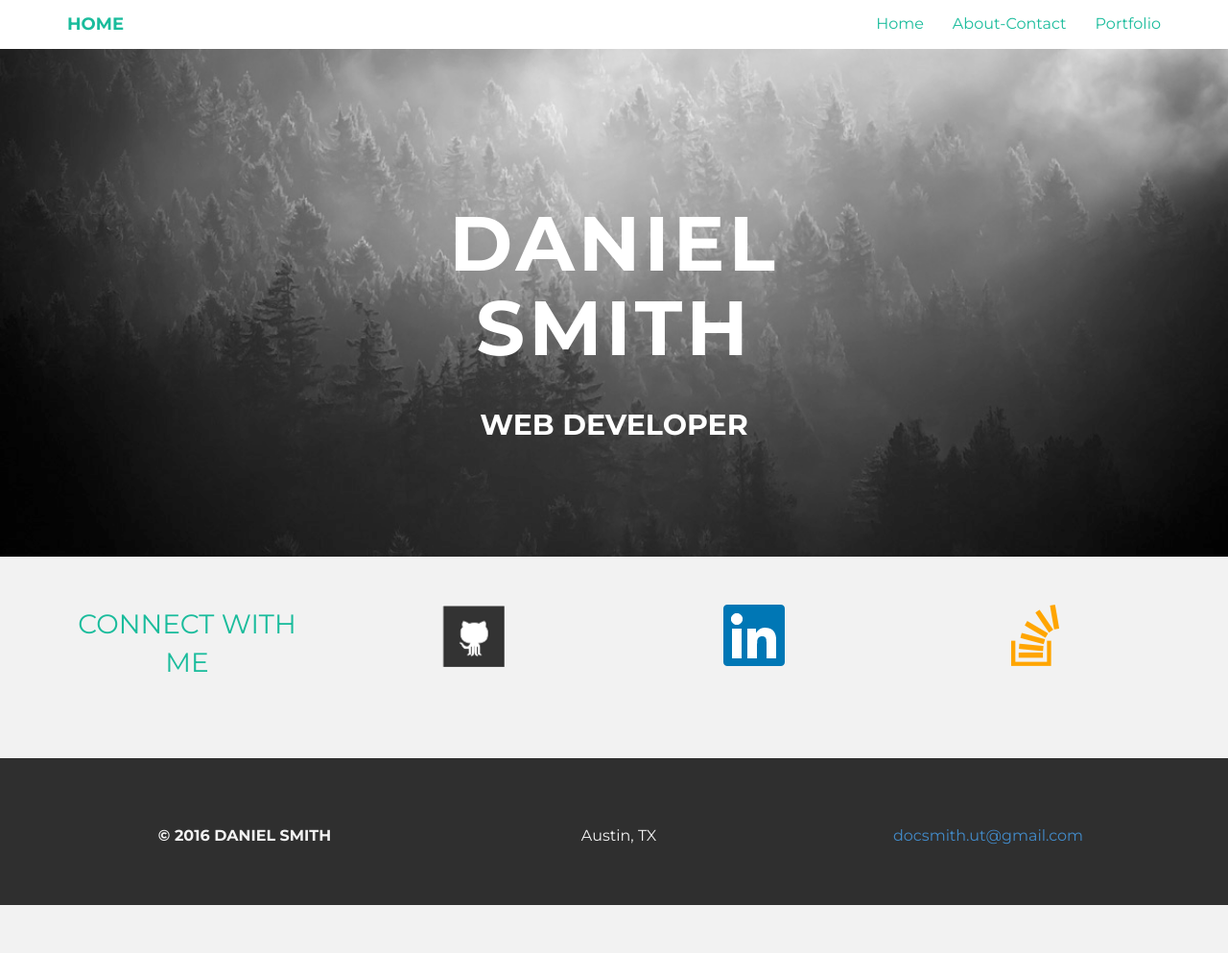
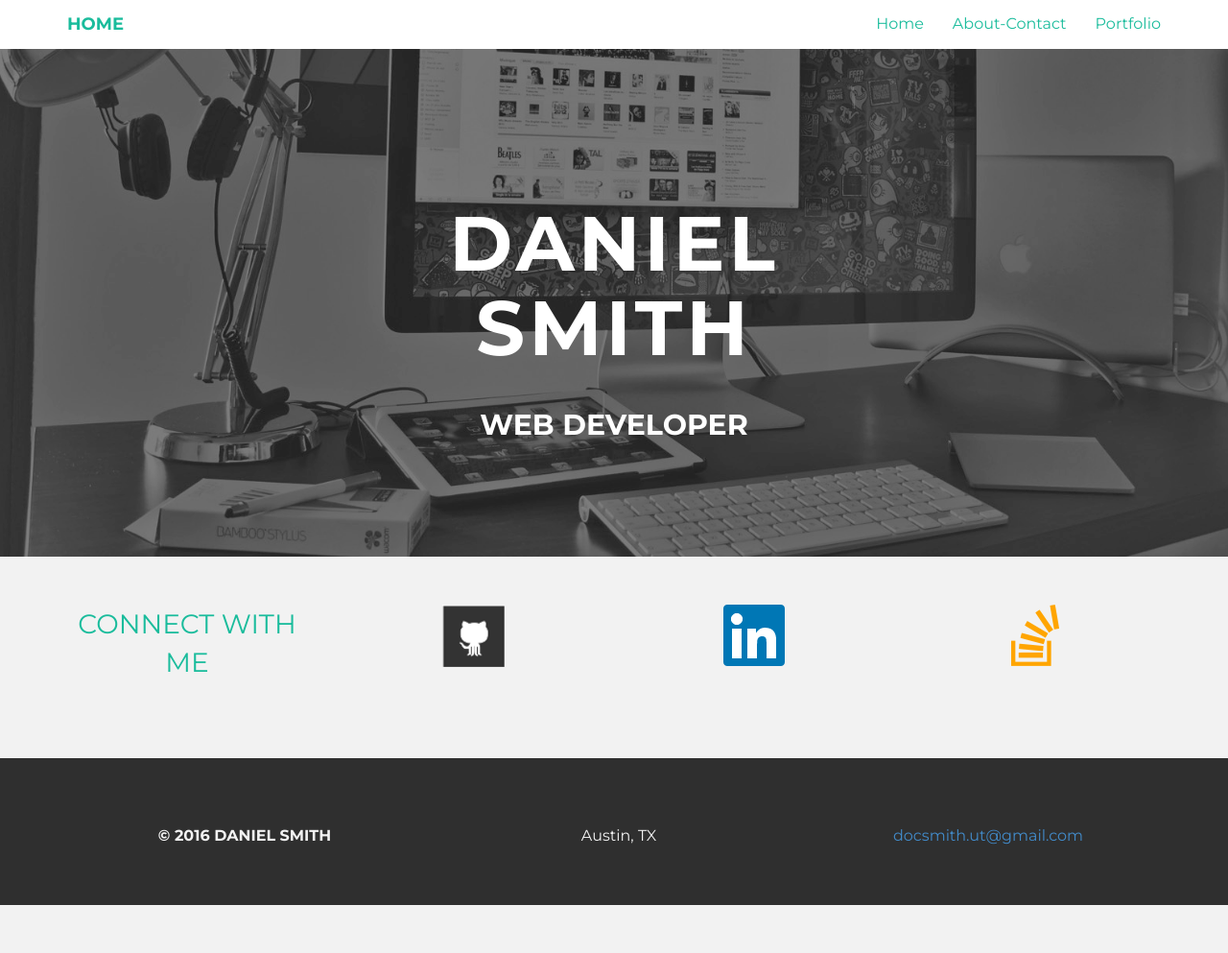
Before and after one commit to seinsfrage/Bootstrap-Portfolio, a PHP site: page / in a window 1280 px wide. Shown: the whole page at 96% size. Run offline with PHP 8.4, Linux system fonts and the light colour scheme; some libraries are stand-ins or nearby versions.

Commit message:
Switched background images - about and work

```diff
--- a/assets/css/style.css
+++ b/assets/css/style.css
@@ -105,7 +105,7 @@ h1, h2, h3, h4, h5, h6 {
    ========================================================================== */
 
 #headerwrap {
-	background: url(../img/back.jpg) no-repeat center top;
+	background: url(../img/work.jpg) no-repeat center top;
 	margin-top: -70px;
 	padding-top: 250px;
 	text-align:center;
@@ -167,7 +167,7 @@ h1, h2, h3, h4, h5, h6 {
 }
 
 #workwrap {
-	background: url(../img/work.jpg) no-repeat center top;
+	background: url(../img/back.jpg) no-repeat center top;
 	margin-top: -70px;
 	padding-top: 250px;
 	text-align:center;
```
